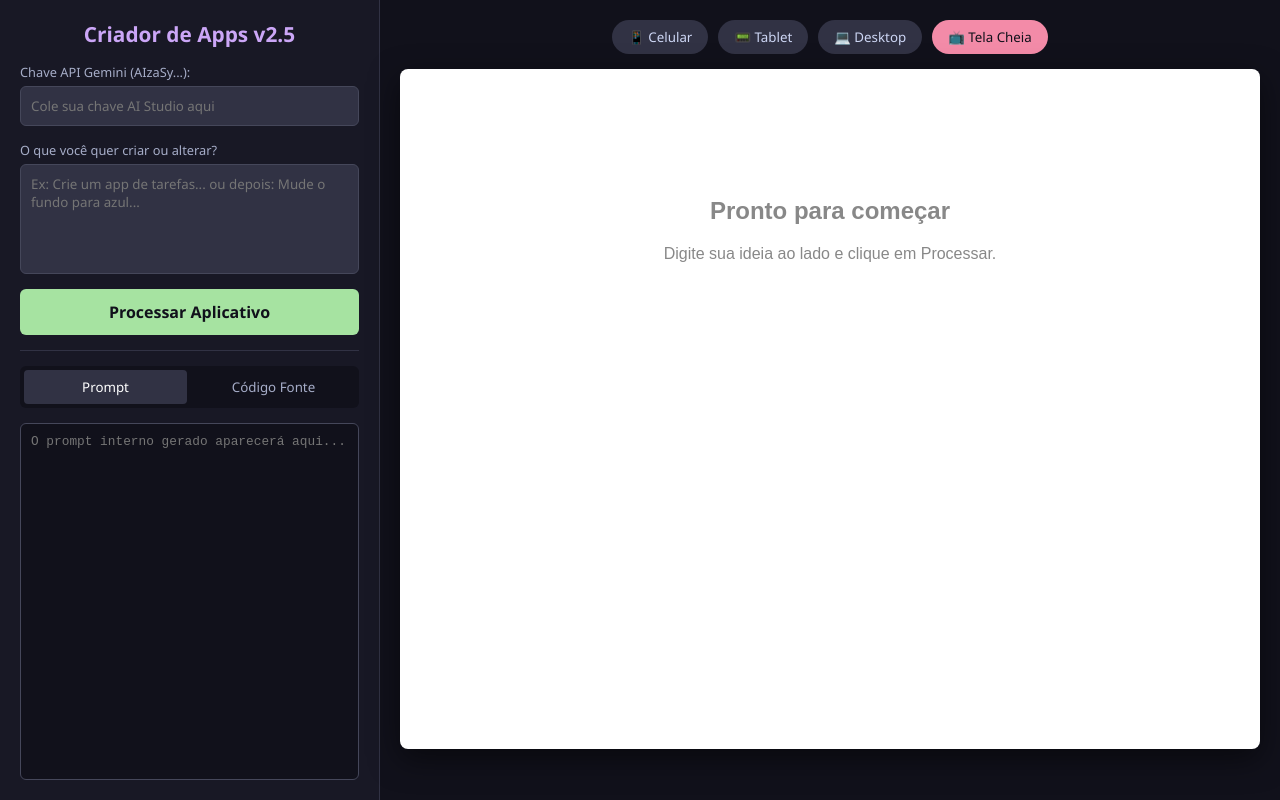
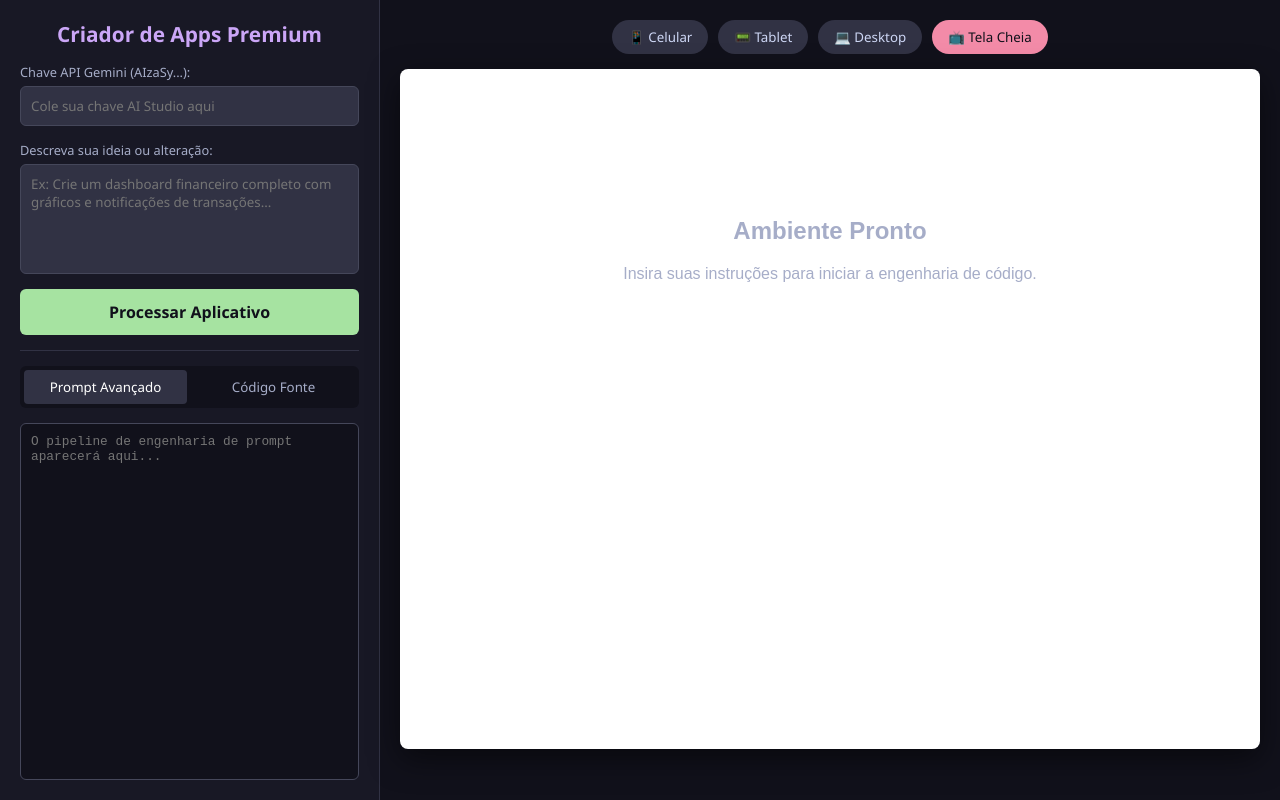
Before and after one commit to joabeplay1/paizao-gostoso-andressa-adora, a plain HTML site: page index.html in a window 1280 px wide. Drawn offline with Linux system fonts and the light colour scheme; a script that the page names is missing.

Commit message:
index.html

```diff
--- a/index.html
+++ b/index.html
@@ -3,14 +3,14 @@
 <head>
     <meta charset="UTF-8">
     <meta name="viewport" content="width=device-width, initial-scale=1.0">
-    <title>Criador Automático de Apps</title>
+    <title>Criador de Apps Profissionais v3.0</title>
     <link rel="stylesheet" href="style.css">
 </head>
 <body>
 
     <div class="container">
         <aside class="sidebar">
-            <h2>Criador de Apps v2.5</h2>
+            <h2>Criador de Apps Premium</h2>
 
             <div class="api-key-container">
                 <label for="api-key-input">Chave API Gemini (AIzaSy...):</label>
@@ -18,8 +18,8 @@
             </div>
 
             <div class="input-container">
-                <label for="user-input">O que você quer criar ou alterar?</label>
-                <textarea id="user-input" placeholder="Ex: Crie um app de tarefas... ou depois: Mude o fundo para azul..."></textarea>
+                <label for="user-input">Descreva sua ideia ou alteração:</label>
+                <textarea id="user-input" placeholder="Ex: Crie um dashboard financeiro completo com gráficos e notificações de transações..."></textarea>
             </div>
 
             <button id="btn-generate">Processar Aplicativo</button>
@@ -27,15 +27,15 @@
             <hr class="divider">
 
             <div class="tabs">
-                <button id="tab-btn-prompt" class="nav-btn active" onclick="switchTab('prompt')">Prompt</button>
+                <button id="tab-btn-prompt" class="nav-btn active" onclick="switchTab('prompt')">Prompt Avançado</button>
                 <button id="tab-btn-code" class="nav-btn" onclick="switchTab('code')">Código Fonte</button>
             </div>
 
             <div id="tab-content-prompt" class="tab-content">
-                <textarea id="output-prompt" readonly placeholder="O prompt interno gerado aparecerá aqui..."></textarea>
+                <textarea id="output-prompt" readonly placeholder="O pipeline de engenharia de prompt aparecerá aqui..."></textarea>
             </div>
             <div id="tab-content-code" class="tab-content" style="display:none;">
-                <textarea id="output-code" readonly placeholder="O código HTML gerado aparecerá aqui..."></textarea>
+                <textarea id="output-code" readonly placeholder="O código de produção gerado aparecerá aqui..."></textarea>
             </div>
         </aside>
 
@@ -48,7 +48,7 @@
             </div>
 
             <div id="device-simulator" class="device-desktop">
-                <iframe id="app-preview" srcdoc="<div style='font-family:sans-serif; text-align:center; padding-top:100px; color:#888;'><h2>Pronto para começar</h2><p>Digite sua ideia ao lado e clique em Processar.</p></div>"></iframe>
+                <iframe id="app-preview" srcdoc="<div style='font-family:sans-serif; text-align:center; padding-top:120px; color:#a6adc8;'><h2>Ambiente Pronto</h2><p>Insira suas instruções para iniciar a engenharia de código.</p></div>"></iframe>
             </div>
         </main>
     </div>
```
